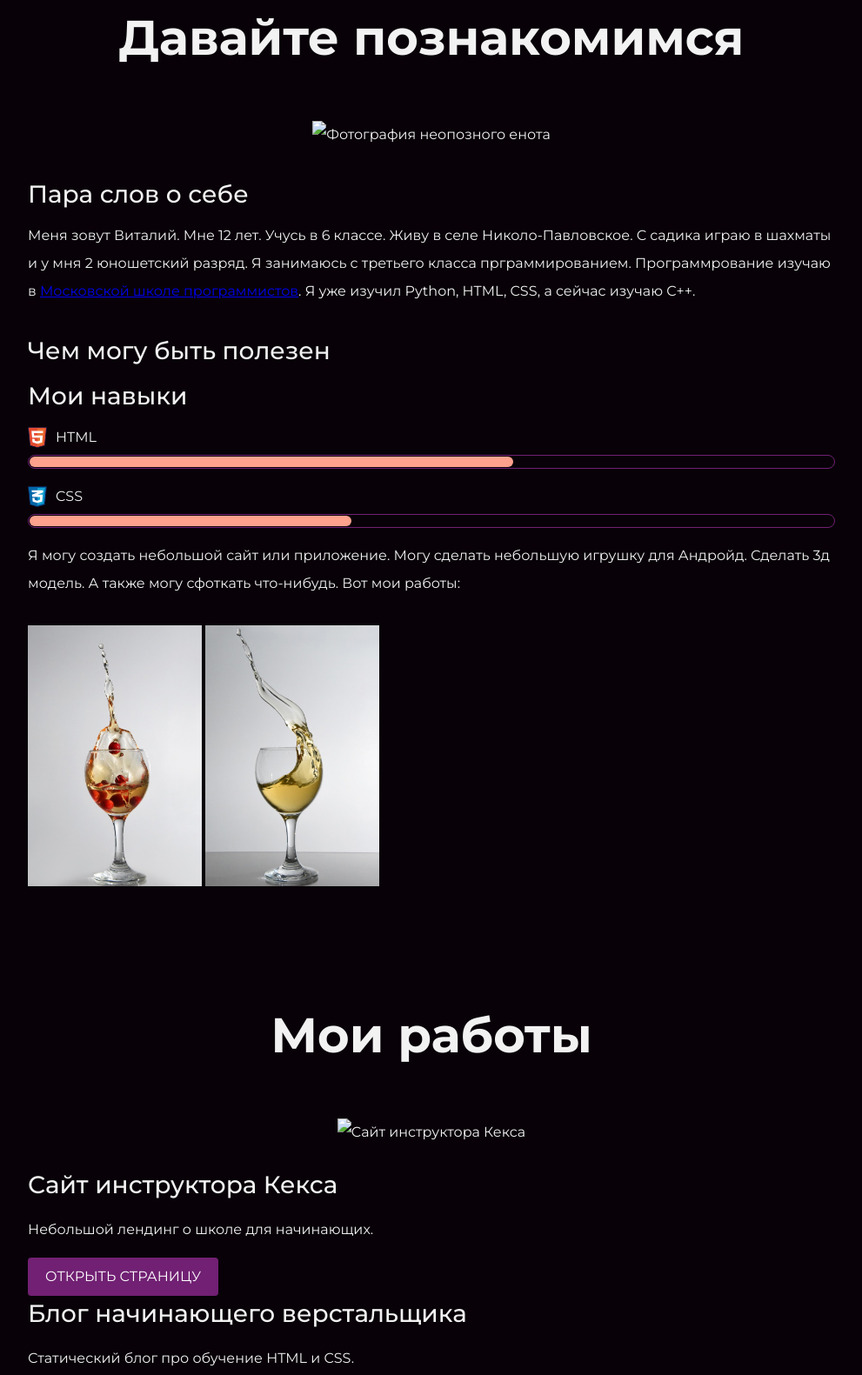
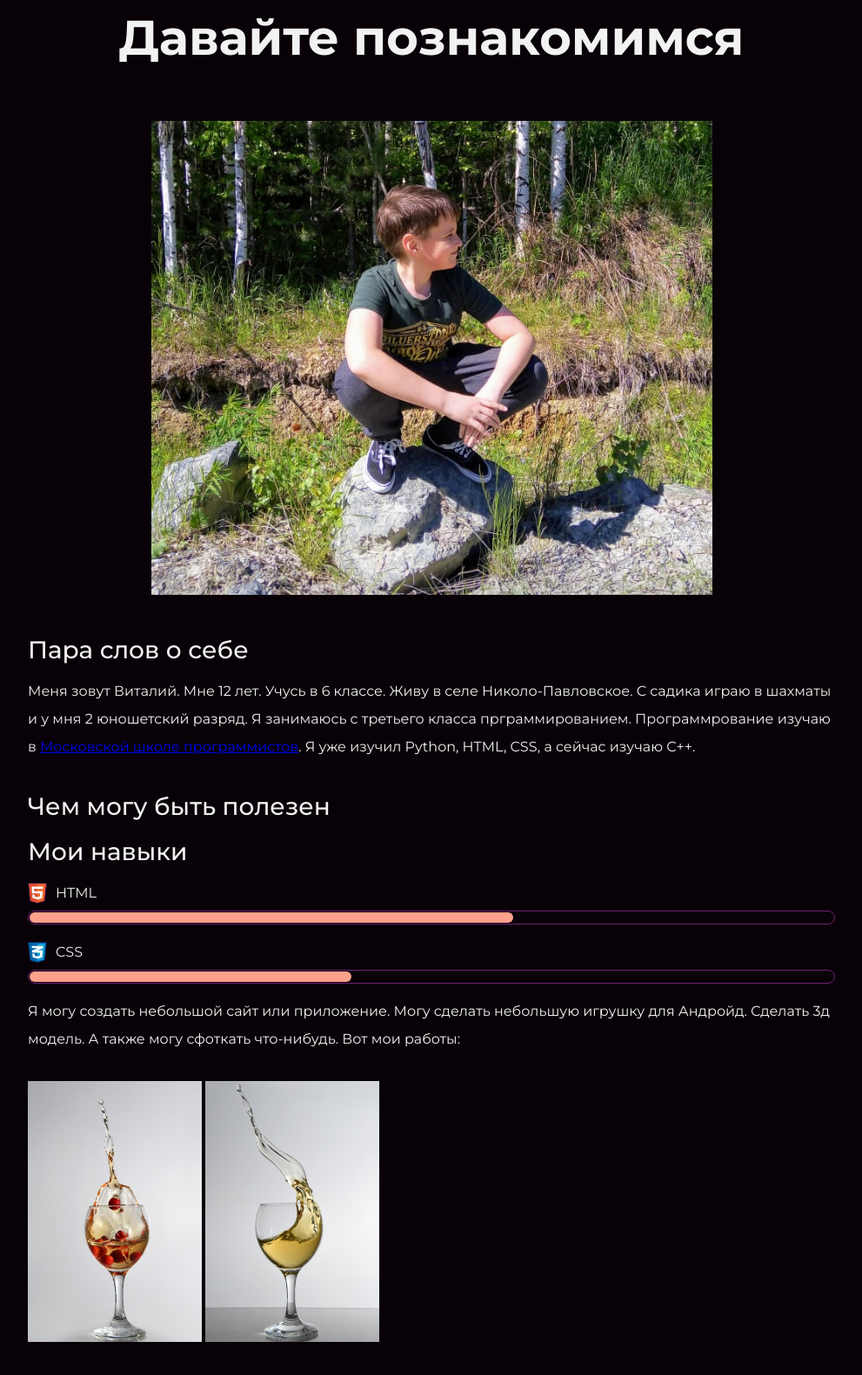
Before and after one commit to Vitalik2008/my-site, a plain HTML site: page index.html in a window 1280 px wide. Shown: the part 1041-2622 px from the top of the page at 87% size, without its empty margins (144-1135 px from the left). Drawn offline with Linux system fonts and the light colour scheme; the site is published under a folder, as on GitHub Pages, so addresses that start at the root find nothing.

Commit message:
Add files via upload

```diff
--- a/index.html
+++ b/index.html
@@ -34,7 +34,7 @@
       <div class="container">
         <h2 class="subheading" id="1">Давайте познакомимся</h2>
         <figure class="user-image">
-          <img src="/files/user.jpg" width="645" height="545" alt="Фотография неопозного енота">
+          <img src="files/user.jpg" width="645" height="545" alt="Фотография неопозного енота">
 
         </figure>
         <h3 id="2">Пара слов о себе</h3>
@@ -63,7 +63,7 @@
       <div class="container">
         <h2 class="subheading" id="5">Мои работы</h2>
         <figure class="project-image">
-          <img src="/files/project.jpg" width="928" height="536" alt="Cайт инструктора Кекса">
+          <img src="files/project.jpg" width="928" height="536" alt="Cайт инструктора Кекса">
         </figure>
 
         <h3>Сайт инструктора Кекса</h3>
```
